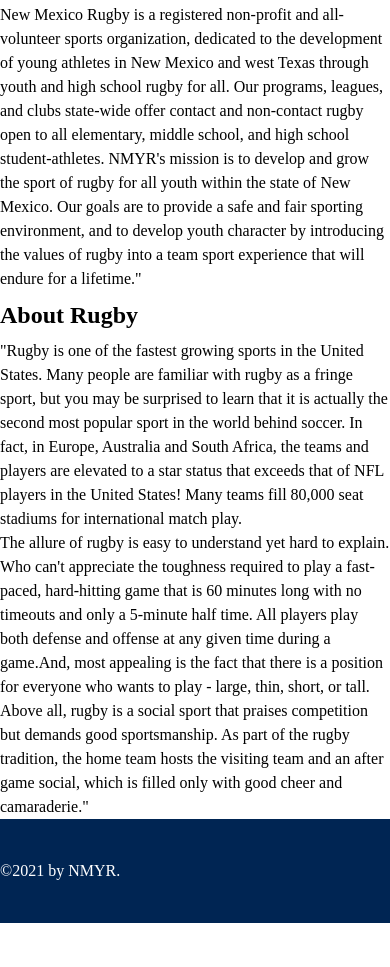
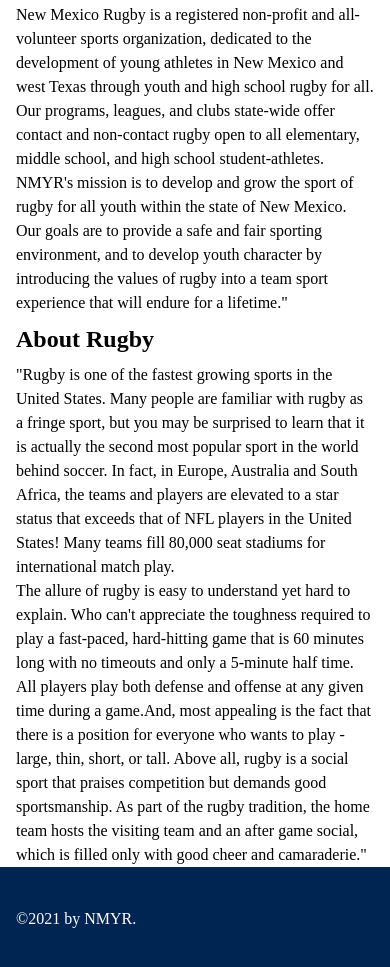
Before and after one commit to mark-casias/nm-rugby, a Gatsby site: page / in a window 390 px wide. Shown: the part 897-1864 px from the top of the page. Before the commit the page ends 1820 px from the top, so only its background shows below. Built offline with nearby package versions, Linux system fonts and the light colour scheme; Gatsby itself is replaced by a stand-in of ours.

Commit message:
padding fixes

```diff
--- a/src/components/footer/footer.js
+++ b/src/components/footer/footer.js
@@ -4,7 +4,7 @@ import './style.scss';
 
 const Footer = () => {
   return(
-    <footer className="py-10 bg-blue h-2/6">
+    <footer>
       <div className="flex footer-top">
       </div>
       <div class="container mx-auto footer-bottom text-white center">
--- a/src/components/footer/style.scss
+++ b/src/components/footer/style.scss
@@ -1,5 +1,6 @@
 
 footer {
+  @apply py-10 bg-blue h-2/6 px-4 sm:px-0;
   a {
     @apply text-white;
   }
--- a/src/pages/index.js
+++ b/src/pages/index.js
@@ -13,7 +13,7 @@ const IndexPage = () => {
     <main>
       <Hero title="New Mexico Rugby" tagline="New Mexico's only youth rugby organization" />
       <Menu />
-      <main className="container mx-auto">
+      <main className="container px-4 mx-auto md:px-0">
         <p>New Mexico Rugby is a registered non-profit and all-volunteer sports organization, dedicated to the development of young athletes in New Mexico and west Texas through youth and high school rugby for all. Our programs, leagues, and clubs state-wide offer contact and non-contact rugby open to all elementary, middle school, and high school student-athletes. NMYR's mission is to develop and grow the sport of rugby for all youth within the state of New Mexico. Our goals are to provide a safe and fair sporting environment, and to develop youth character by introducing the values of rugby into a team sport experience that will endure for a lifetime."</p>
 
         <h2>About Rugby</h2>
```
